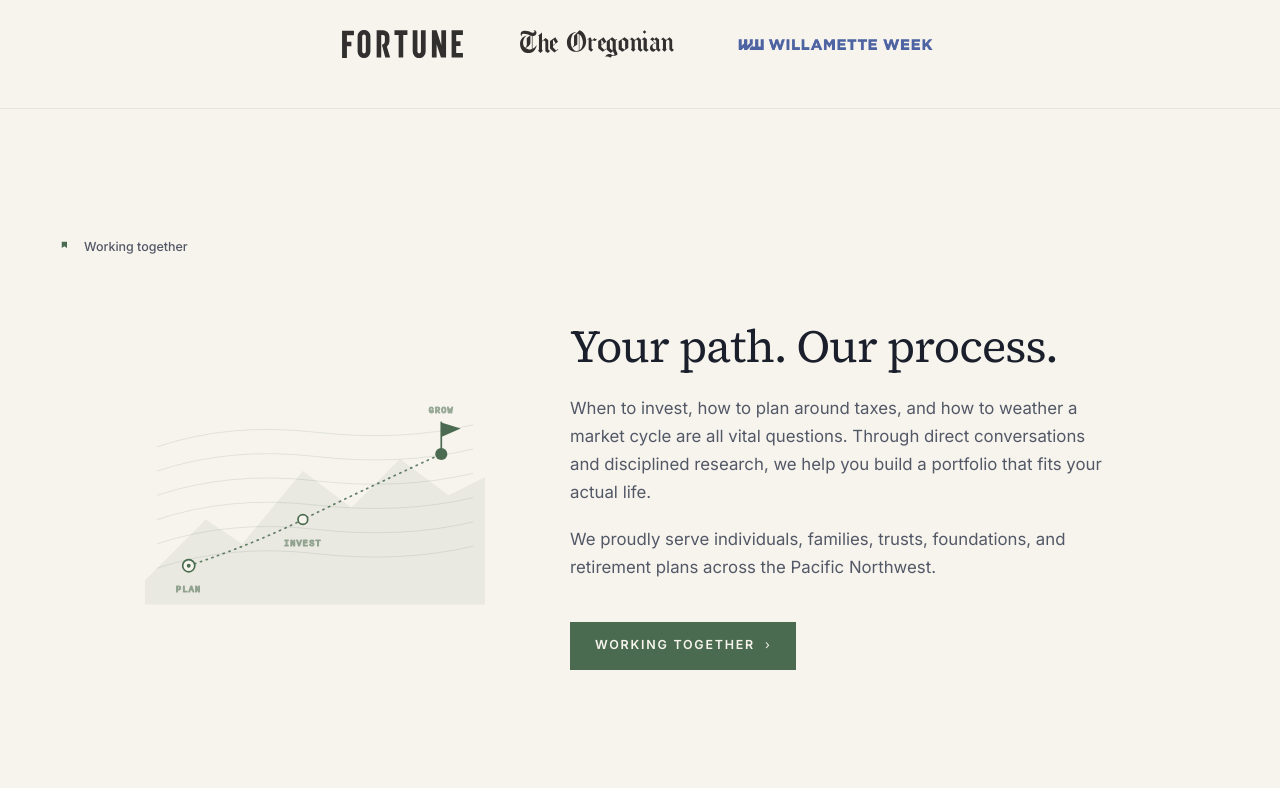
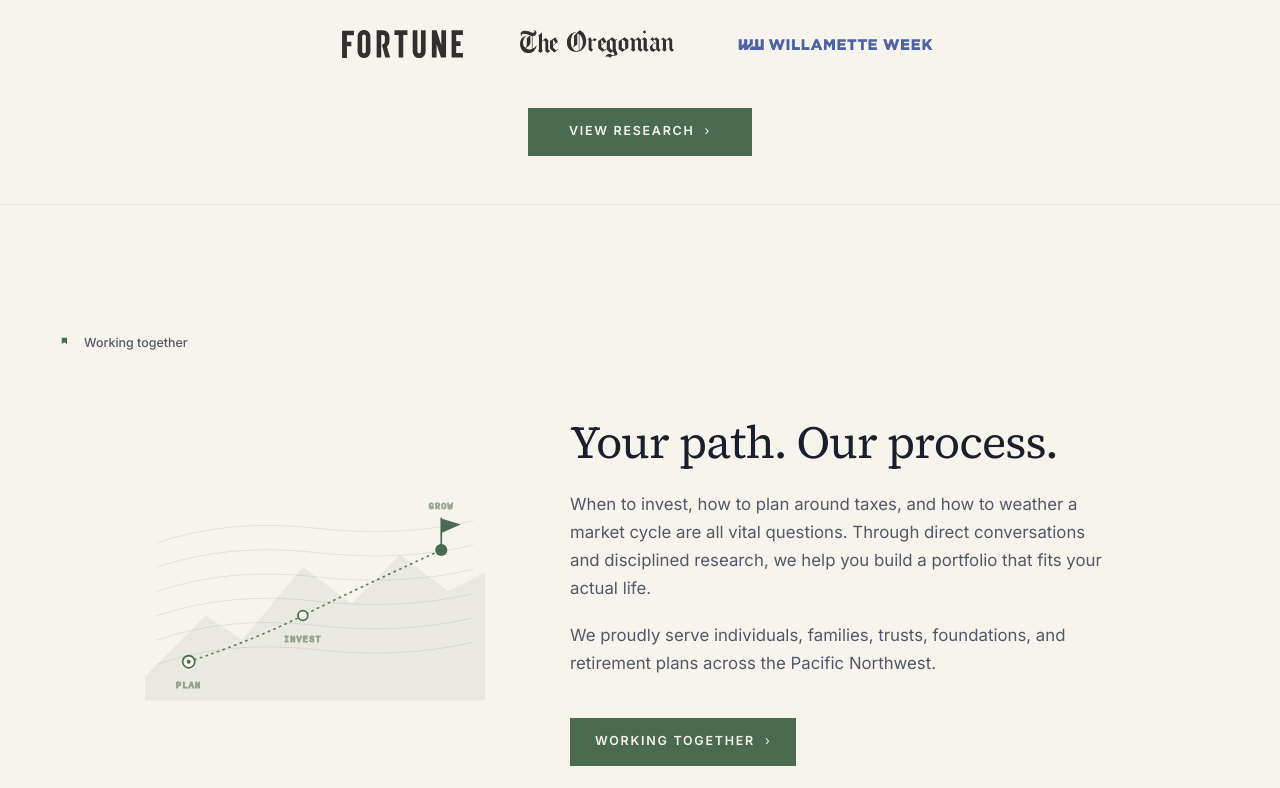
Before and after one commit to adamwolfe2/parish, a Next.js app: page / in a window 1280 px wide. Shown: the part 1132-1920 px from the top of the page. Built offline with nearby package versions, Linux system fonts and the light colour scheme; no server answers.

Commit message:
feat(home): add view-research CTA under press band; center stats kicker
- PressBand: adds primary 'View research' button under the logos that
  links to /research.
- StatsBand: centers the 'Parish & Company at a glance' kicker (with
  brass rule on both sides) and centers all three stat columns.

```diff
--- a/components/editorial/PressBand.tsx
+++ b/components/editorial/PressBand.tsx
@@ -1,4 +1,5 @@
 import Image from 'next/image';
+import Link from 'next/link';
 import fs from 'node:fs';
 import path from 'node:path';
 
@@ -68,6 +69,12 @@ export function PressBand() {
             </li>
           ))}
         </ul>
+
+        <div className="mt-10 md:mt-12 flex justify-center">
+          <Link href="/research" className="btn-editorial">
+            View research <span className="arrow" aria-hidden="true">›</span>
+          </Link>
+        </div>
       </div>
     </section>
   );
--- a/components/editorial/StatsBand.tsx
+++ b/components/editorial/StatsBand.tsx
@@ -37,18 +37,19 @@ export function StatsBand() {
       </div>
 
       <div className="relative z-10 mx-auto max-w-[var(--container-editorial)] px-6 md:px-10 py-24 md:py-36 lg:py-44">
-        <p className="text-[0.7rem] uppercase tracking-[0.22em] font-medium text-white/80 mb-12 md:mb-20 flex items-center gap-3">
+        <p className="text-[0.7rem] uppercase tracking-[0.22em] font-medium text-white/80 mb-12 md:mb-20 flex items-center justify-center gap-3">
           <span className="h-px w-8 bg-[var(--color-brass)]" />
           <span>Parish &amp; Company at a glance</span>
+          <span className="h-px w-8 bg-[var(--color-brass)]" />
         </p>
 
         <ul className="grid gap-y-14 gap-x-8 md:grid-cols-3 md:gap-x-12">
           {stats.map((s) => (
-            <li key={s.label} className="text-center md:text-left">
+            <li key={s.label} className="text-center">
               <p className="font-[family-name:var(--font-display)] text-[clamp(3.5rem,8vw,6.5rem)] leading-[0.95] tracking-[-0.03em] tabular-nums text-white">
                 {s.value}
               </p>
-              <p className="mt-3 text-[0.92rem] text-white/75 max-w-[20ch] mx-auto md:mx-0">
+              <p className="mt-3 text-[0.92rem] text-white/75 max-w-[20ch] mx-auto">
                 {s.label}
               </p>
             </li>
```
